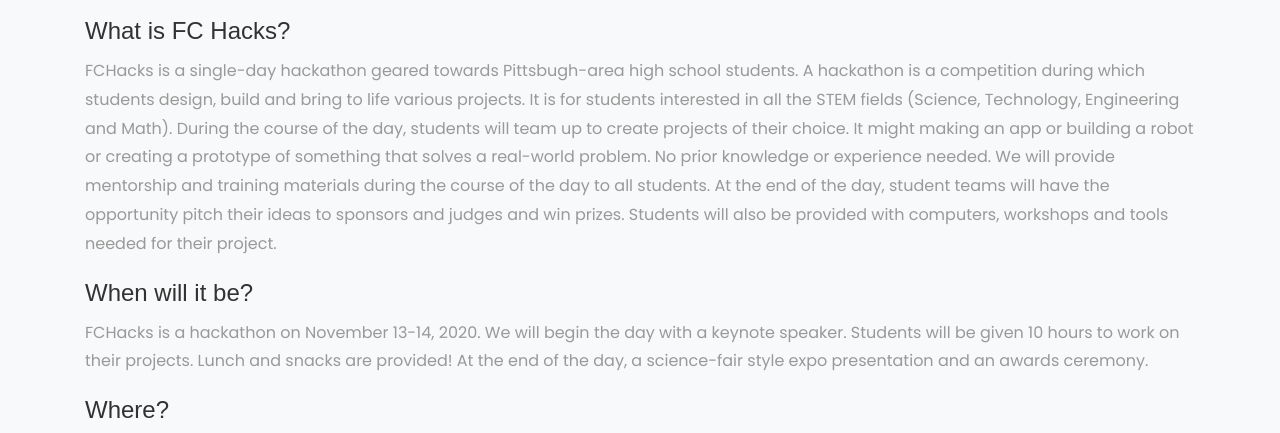
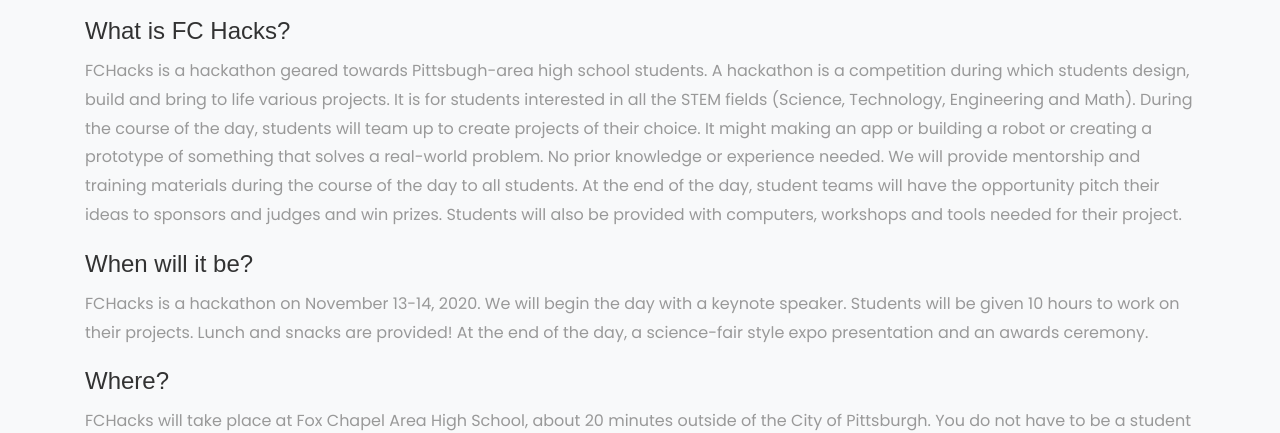
Before and after one commit to fchacks/2020, a plain HTML site: page about.html in a window 1280 px wide. Shown: the part 299-732 px from the top of the page. Drawn offline with Linux system fonts and the light colour scheme; some packages are replaced by stand-ins of ours; no server answers.

Commit message:
Update about.html

```diff
--- a/about.html
+++ b/about.html
@@ -72,7 +72,7 @@
           </div>
         </div>
 	<h4>What is FC Hacks?</h4>
-	<p>FCHacks is a single-day hackathon geared towards Pittsbugh-area high school students. A hackathon is a competition during which students design, build and bring to life various projects. It is for students interested in all the STEM fields (Science, Technology, Engineering and Math). During the course of the day, students will team up to create projects of their choice. It might making an app or building a robot or creating a prototype of something that solves a real-world problem. No prior knowledge or experience needed. We will provide mentorship and training materials during the course of the day to all students. At the end of the day, student teams will have the opportunity pitch their ideas to sponsors and judges and win prizes. Students will also be provided with computers, workshops and tools needed for their project.</p>
+	<p>FCHacks is a hackathon geared towards Pittsbugh-area high school students. A hackathon is a competition during which students design, build and bring to life various projects. It is for students interested in all the STEM fields (Science, Technology, Engineering and Math). During the course of the day, students will team up to create projects of their choice. It might making an app or building a robot or creating a prototype of something that solves a real-world problem. No prior knowledge or experience needed. We will provide mentorship and training materials during the course of the day to all students. At the end of the day, student teams will have the opportunity pitch their ideas to sponsors and judges and win prizes. Students will also be provided with computers, workshops and tools needed for their project.</p>
 	<h4>When will it be?</h4>
 	<p>FCHacks is a hackathon on November 13-14, 2020. We will begin the day with a keynote speaker. Students will be given 10 hours to work on their projects. Lunch and snacks are provided! At the end of the day, a science-fair style expo presentation and an awards ceremony.</p>
 	<h4>Where?</h4>
```
